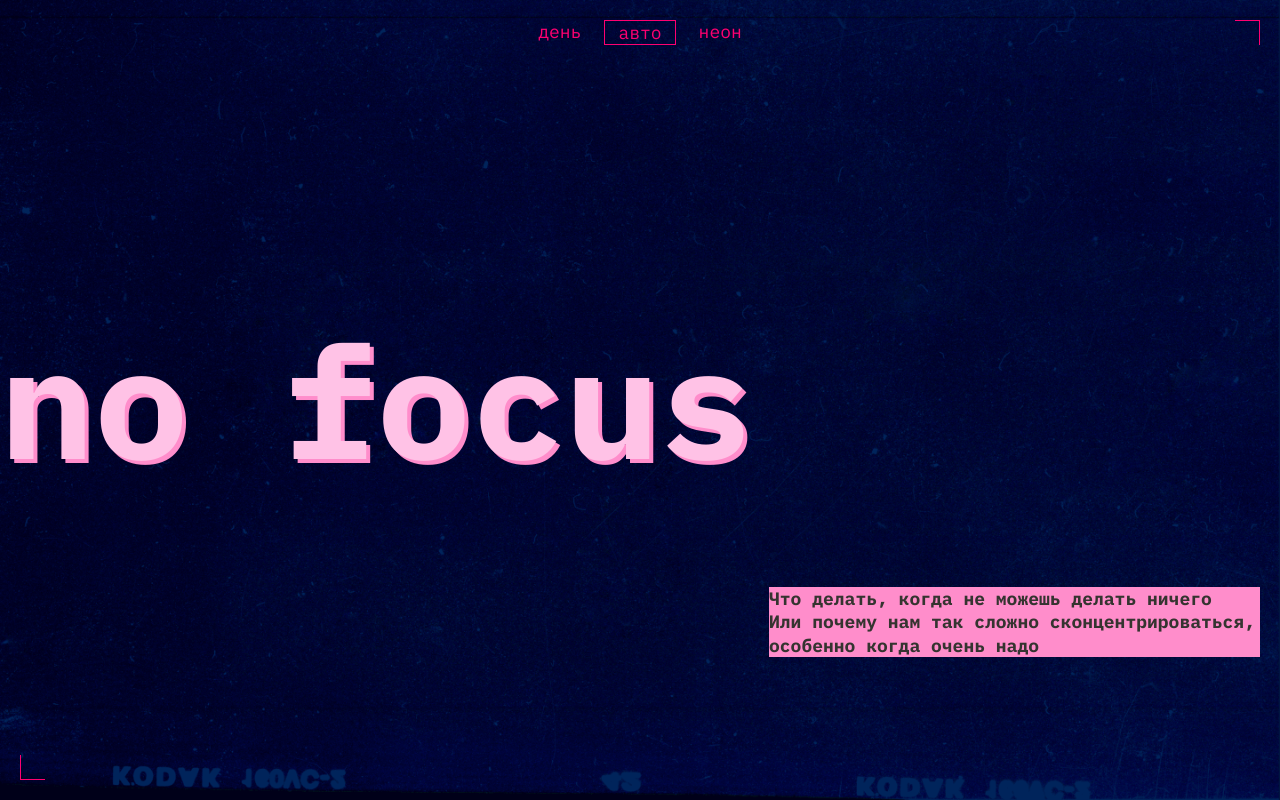
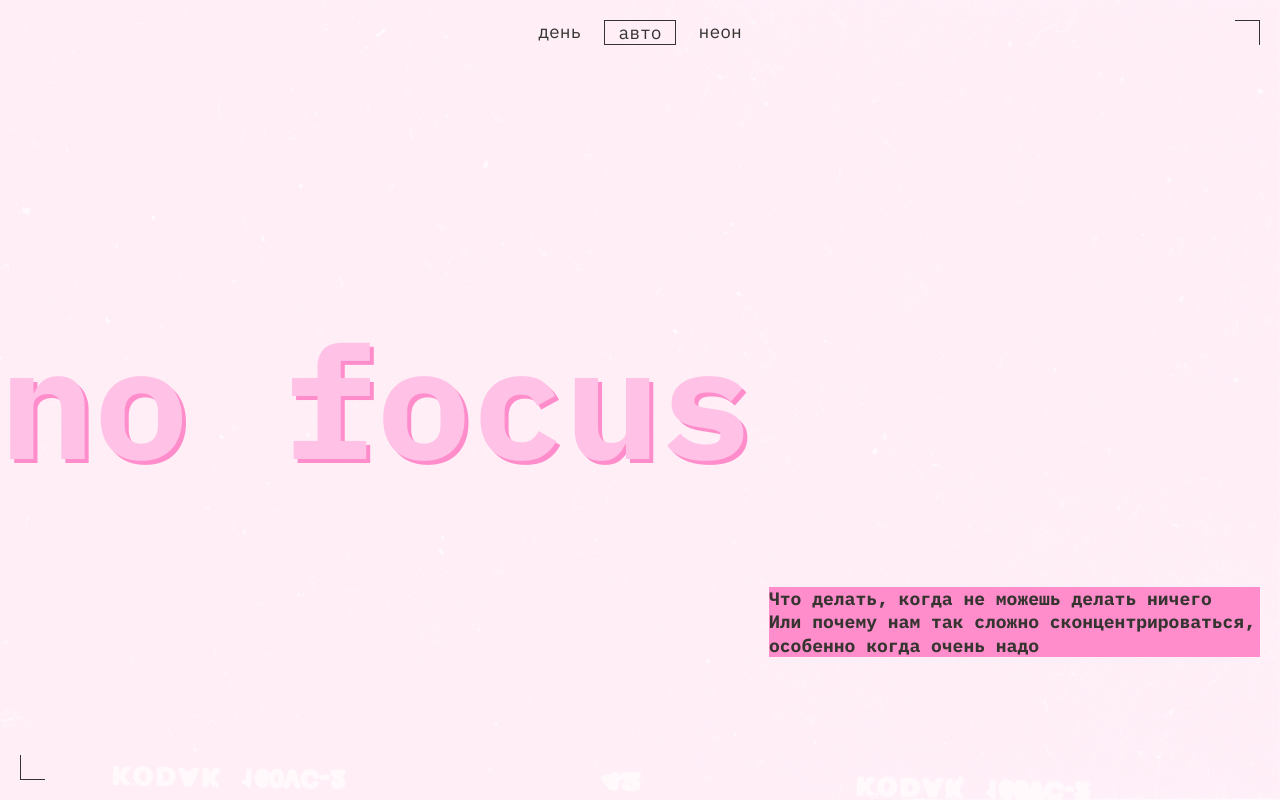
Before and after one commit to galyatregubowa31-droid/slozhno-sosredotochitsya-ad, a plain HTML site: page index.html in a window 1280 px wide. Shown: the top 800 px of the page. Drawn offline with Linux system fonts and the light colour scheme.

Commit message:
Update light.css

```diff
--- a/styles/light.css
+++ b/styles/light.css
@@ -1,4 +1,4 @@
-.page.theme_light {
+/*.page.theme_light {
   --title-color: #FFC2E6;
   --text-color: #353430;
   --sub-text-color: #353430;
@@ -31,4 +31,39 @@
   .header__theme-menu-button:hover {
     border: 1px solid rgba(50, 49, 45, 0.40);
   }
+}  */
+
+:root.theme-light {
+  --title-color: #FFC2E6;
+  --text-color: #353430;
+  --sub-text-color: #353430;
+  --accent-color: #ff8dcb;
+  --button-color: #353430;
+  --background-image: url(../images/cover-image-light.png);
 }
+
+.theme-light .decorative__element {
+  display: none;
+}
+
+.theme-light .header__theme-menu-button:hover {
+  border: 1px solid rgba(50, 49, 45, 0.40);
+}
+
+@media (prefers-color-scheme: light) {
+  :root {
+    --title-color: #FFC2E6;
+    --text-color: #353430;
+    --sub-text-color: #353430;
+    --accent-color: #ff8dcb;
+    --button-color: #353430;
+    --background-image: url(../images/cover-image-light.png);
+  }
+  .decorative__element {
+    display: none;
+  }
+
+  .header__theme-menu-button:hover {
+    border: 1px solid rgba(50, 49, 45, 0.40);
+  }
+}
```
